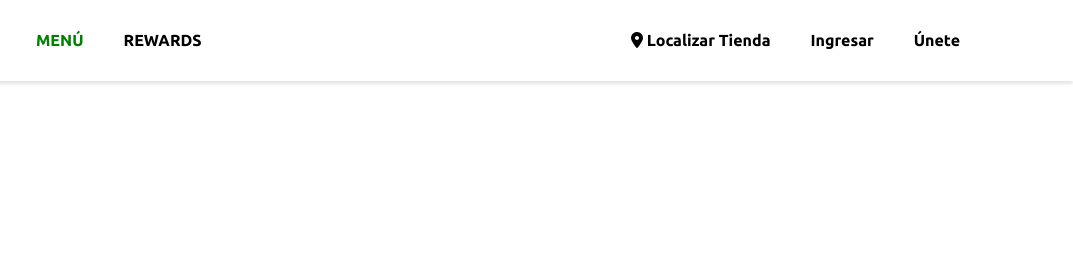
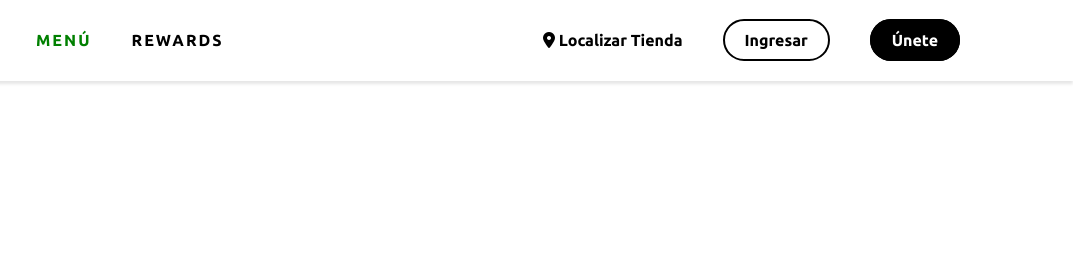
Before and after one commit to Ricardo350TST/INTROCSS, a plain HTML site: page starbacks.html in a window 1280 px wide. In both pictures the pointer is over the link "MENÚ". Shown: the top 280 px of the page, 207-1280 px from the left. Drawn offline with Linux system fonts and the light colour scheme.

Commit message:
Se agregaron los estilos hover a los botones del navegador

```diff
--- a/styles/starbacks.css
+++ b/styles/starbacks.css
@@ -36,10 +36,64 @@ body{
     color: black;
 }
 
-.topnavbar .nav .nav-item a:hover{
-    color: green;
+/* Estilo específico para "MENÚ" y "REWARDS" */
+.topnavbar .left-nav .nav-item a {
+    letter-spacing: 2px;
 }
 
+.topnavbar .left-nav .nav-item a:hover{
+    color: green;
+    transition: 0.2s;
+}
+
+/* Estilo para localizar tienda */
+.topnavbar .right-nav .nav-item.localizar a:hover{
+    color: green;
+    transition: 0.2s;
+}
+
+
+/* DISEÑO PARA LOS BOTONES EN EL NAVEGADOR */
+
+/* Botones personalizados */
+
+.nav-button {
+    text-decoration: none;
+    font-weight: bold;
+    text-align: center;
+    padding: 10px 20px;
+    border-radius: 25px;
+    border: 2px solid transparent;
+    transition: all 0.3s ease;
+}
+
+/* Botón "Ingresar" */
+.topnavbar .right-nav .nav-item .nav-button.ingresar{
+    background-color: white;
+    color: black;
+    border: 2px solid black;
+}
+.topnavbar .right-nav .nav-item .nav-button.ingresar:hover {
+    background-color: #00704a;
+    color: #ffffff;
+    border: 2px solid #00704a;
+    transition: 0.2s;
+}
+
+/* Botón "Únete" */
+.topnavbar .right-nav .nav-item .nav-button.unete {
+    background-color: rgb(0, 0, 0);
+    color: #ffffff;
+    border: 2px solid #000000;
+}
+.topnavbar .right-nav .nav-item .nav-button.unete:hover {
+    background-color: #00704a;
+    color: rgb(255, 255, 255);
+    border: 2px solid #00704a;
+    transition: 0.2s;
+}
+
+/* **************************************************** */
 /* Diseño para Cookies */
 
 .cookie-banner{
@@ -72,6 +126,12 @@ body{
     padding: 10px 5px;
     border-radius: 25px;
     width: 100px;
+    cursor: pointer;
+}
+
+.cookie-banner .banner-button-container .banner-button:hover{
+    background-color: #00704a;
+    transition: 0.2s;
 }
 
 .invisible{
```
